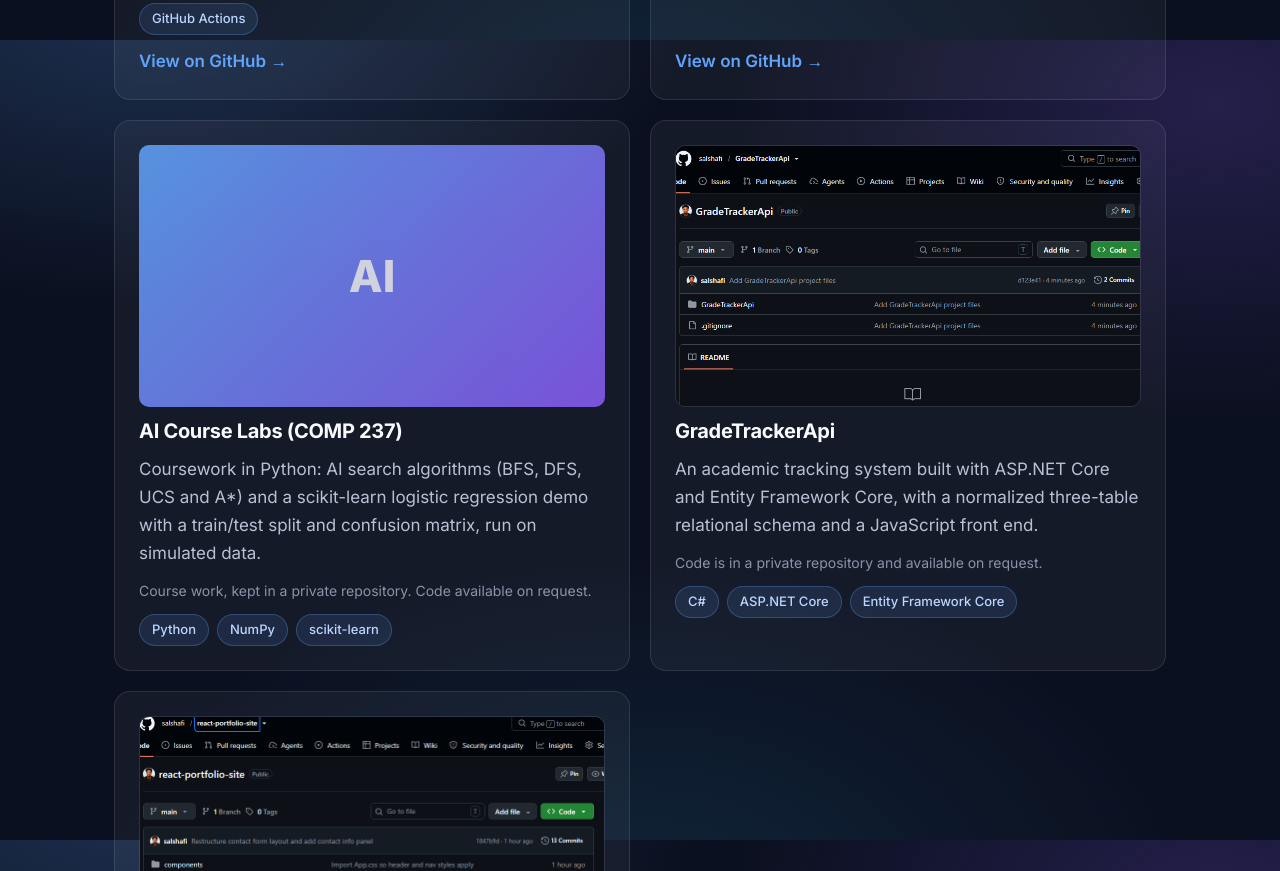
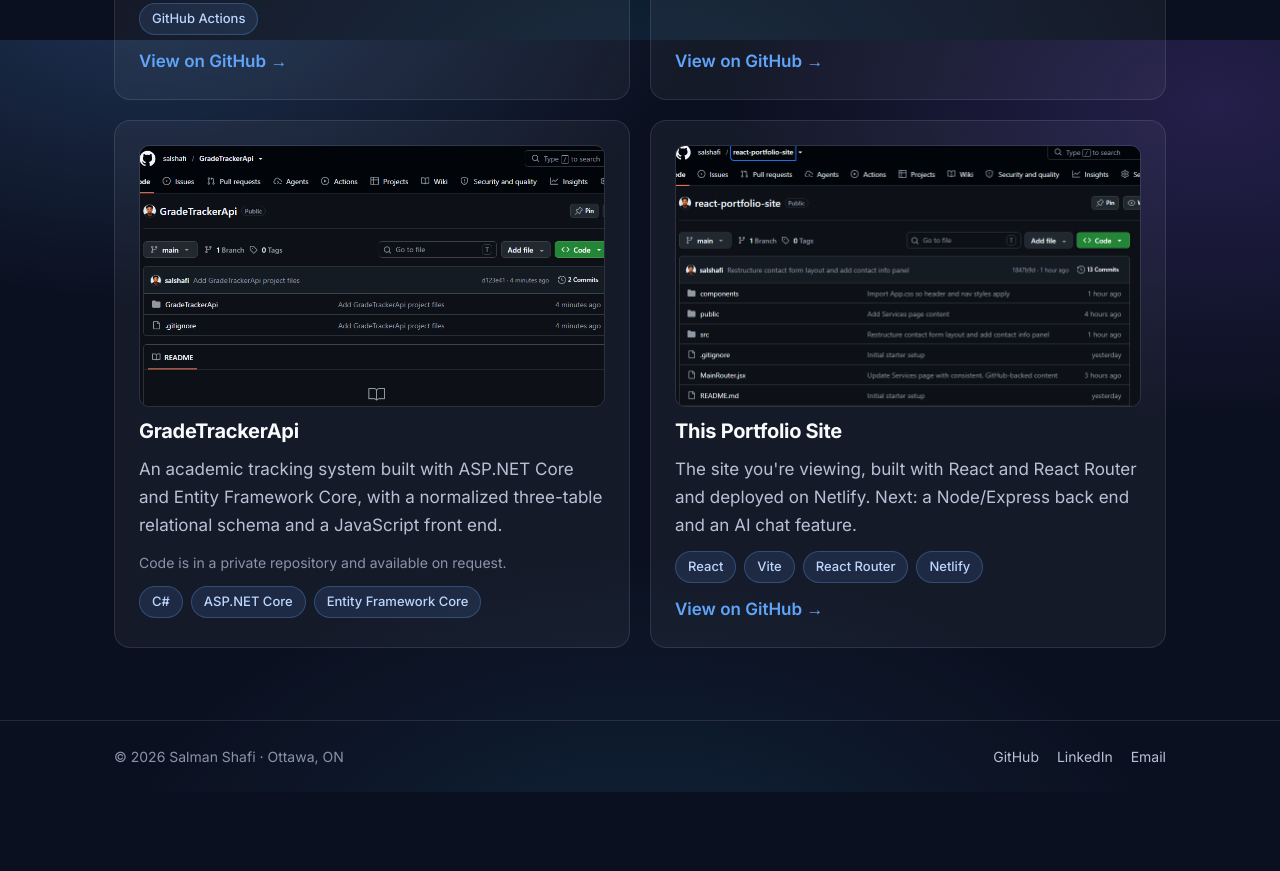
Before and after one commit to salshafi/react-portfolio-site, a React (Vite) app: page /project in a window 1280 px wide. Shown: the part 760-1631 px from the top of the page. After the commit the page ends 1552 px from the top, so only its background shows below. Built offline with nearby package versions, Linux system fonts and the light colour scheme.

Commit message:
Remove COMP237 course card

```diff
--- a/src/projectsData.js
+++ b/src/projectsData.js
@@ -24,15 +24,8 @@
     repo: 'https://github.com/salshafi/java-transaction-engine',
     featured: true,
   },
-  {
-    id: 'ai-course-labs',
-    title: 'AI Course Labs (COMP 237)',
-    thumb: 'AI',
-    summary:
-      'Coursework in Python: AI search algorithms (BFS, DFS, UCS and A*) and a scikit-learn logistic regression demo with a train/test split and confusion matrix, run on simulated data.',
-    tech: ['Python', 'NumPy', 'scikit-learn'],
-    note: 'Course work, kept in a private repository. Code available on request.',
-  },
+
+
   {
     id: 'gradetracker',
     title: 'GradeTrackerApi',
```
